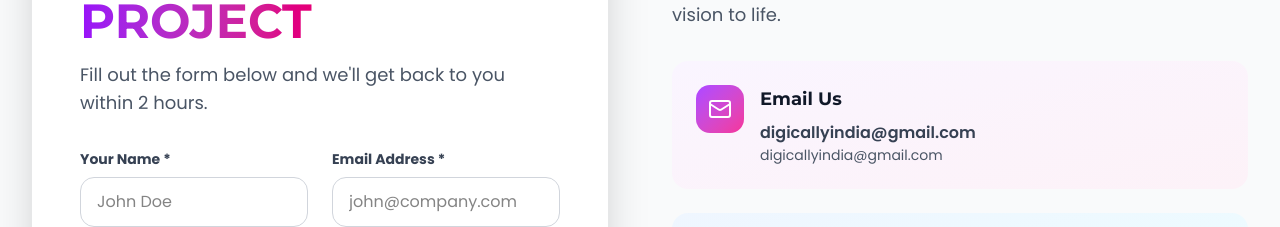
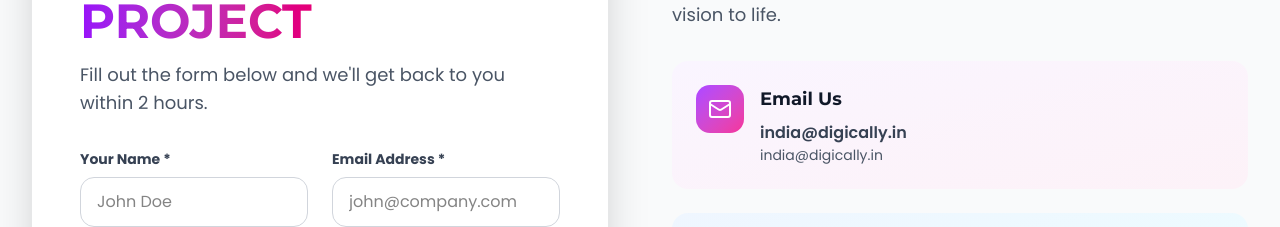
Before and after one commit to aviralale/digically-frontend, a Next.js app: page /inquire in a window 1280 px wide. Shown: the part 1197-1424 px from the top of the page. Built offline with nearby package versions, Linux system fonts and the light colour scheme.

Commit message:
changed email

```diff
--- a/app/inquire/page.tsx
+++ b/app/inquire/page.tsx
@@ -72,8 +72,8 @@
     {
       icon: <Mail className="w-4 h-4 sm:w-5 sm:h-5 lg:w-6 lg:h-6" />,
       title: "Email Us",
-      primary: "digicallyindia@gmail.com",
-      secondary: "digicallyindia@gmail.com",
+      primary: "india@digically.in",
+      secondary: "india@digically.in",
       color: "from-purple-500 to-pink-500",
       bgColor: "from-purple-50 to-pink-50",
     },
--- a/components/shared/footer.tsx
+++ b/components/shared/footer.tsx
@@ -16,9 +16,7 @@
               Follow us on social media to stay updated with the latest tips,
               trends, and insights in digital marketing.
             </p>
-            <p className="text-white font-medium text-sm">
-              digicallyindia@gmail.com
-            </p>
+            <p className="text-white font-medium text-sm">india@digically.in</p>
           </div>
 
           {/* Home Column */}
```
